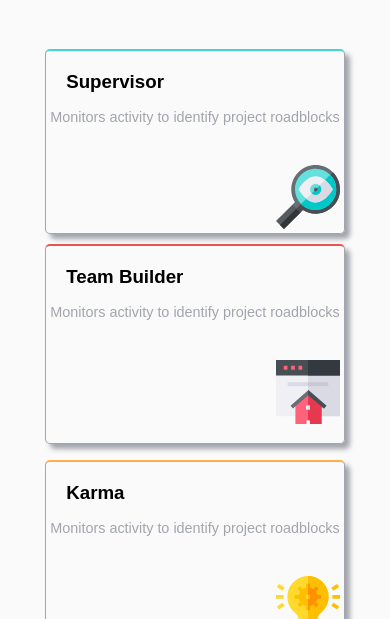
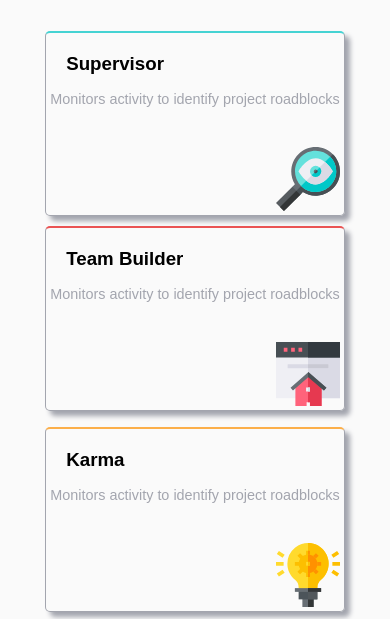
Before and after one commit to stevehotcodes/four-card-challenge, a plain HTML site: page index.html in a window 390 px wide. Shown: the part 217-836 px from the top of the page. Drawn offline with Linux system fonts and the light colour scheme.

Commit message:
modified the responsiveness

```diff
--- a/styles.css
+++ b/styles.css
@@ -15,12 +15,13 @@
     font-family: 'Poppins', sans-serif;
     padding:0;
     box-sizing:border-box;
+    /* border: 2px solid green; */
 
 }
 
 body{
     width:100vw;
-    /* height:100vh; */
+    height:170vh;
     background-color:var(--Light-gray) ;
     display:flex;
     justify-content: center;
@@ -34,11 +35,12 @@ body{
 #main-card-wrapper{
     background-color:var(--Very-Light-Gray);
     width:70vw;
-    /* height:90vh; */
+    height:100%;
     margin:4.5% auto;
     display: flex;
     flex-direction:column;
     flex-grow:1;
+    /* border: 2px solid red; */
 
 
     /* flex-wrap:wrap; */
@@ -136,9 +138,16 @@ svg{
 }
 
 @media screen  and (max-width:955px) {
+/* .body{
+    height:100vh;
+} */
+
     .cards,.team-builder-karma-wrapper,#supervisor-card,#karma-card,#team-builder-card,#calculator-card{
-        flex-grow:1;
+        /* flex-grow:1; */
         flex-direction:column;
+        flex-shrink: 1;
+        flex:.5;
+
 
     }
     .cards,.team-builder-karma-wrapper{
@@ -146,7 +155,7 @@ svg{
 
     }
     #main-card-wrapper{
-        height:100%
+        height:100%;
     }
 
 }
```
